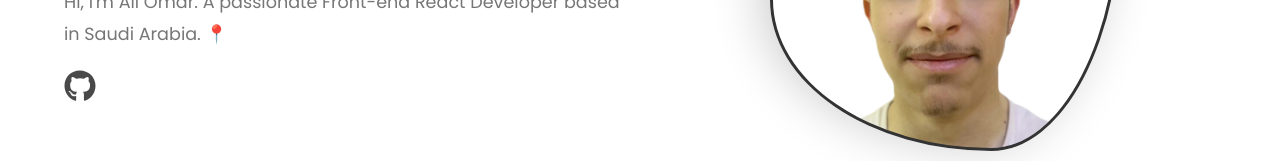
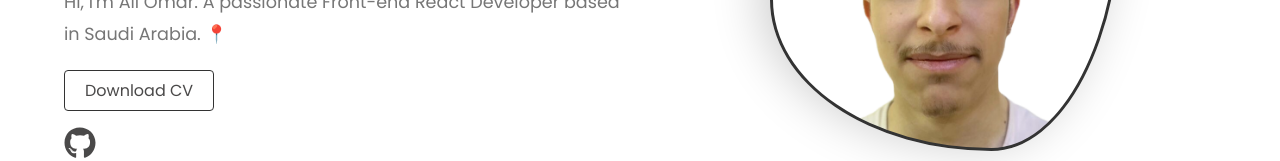
Before and after one commit to AlioM46/portfolio, a React (Vite) app in the folder portfolio/: page / in a window 1280 px wide. Shown: the part 393-554 px from the top of the page. Built offline with nearby package versions, Linux system fonts and the light colour scheme.

Commit message:
add download cv link

```diff
--- a/portfolio/src/Sections/hero/Hero.jsx
+++ b/portfolio/src/Sections/hero/Hero.jsx
@@ -15,6 +15,13 @@ const Hero = () => {
                 Hi, I'm Ali Omar. A passionate Front-end React Developer based
                 in Saudi Arabia. 📍
               </p>
+              <a
+                href="../../assets/CV.pdf"
+                className="downloadLink"
+                download={"AliOmarCV.pdf"}
+              >
+                Download CV
+              </a>
               <div className="hero-text-icons">
                 <a href="#">
                   <FaGithub />
--- a/portfolio/src/Sections/hero/hero.css
+++ b/portfolio/src/Sections/hero/hero.css
@@ -150,3 +150,27 @@
     justify-content: center;
   }
 }
+
+.downloadLink {
+  display: block;
+  padding: 7.5px 20px;
+  transition: 0.15s;
+  border: 1px solid #333;
+  border-radius: 4px;
+  text-align: center;
+  margin: 1rem 0;
+  width: fit-content;
+  transition: 0.3s;
+}
+
+.downloadLink:hover {
+  color: white;
+  /* background-color: #333; */
+  box-shadow: inset 0 0 0 50px black;
+}
+
+@media (max-width: 992px) {
+  .downloadLink {
+    margin: 15px auto;
+  }
+}
```
Also changed, not shown: 2 other files (tests, documents, lock files or other folders).
